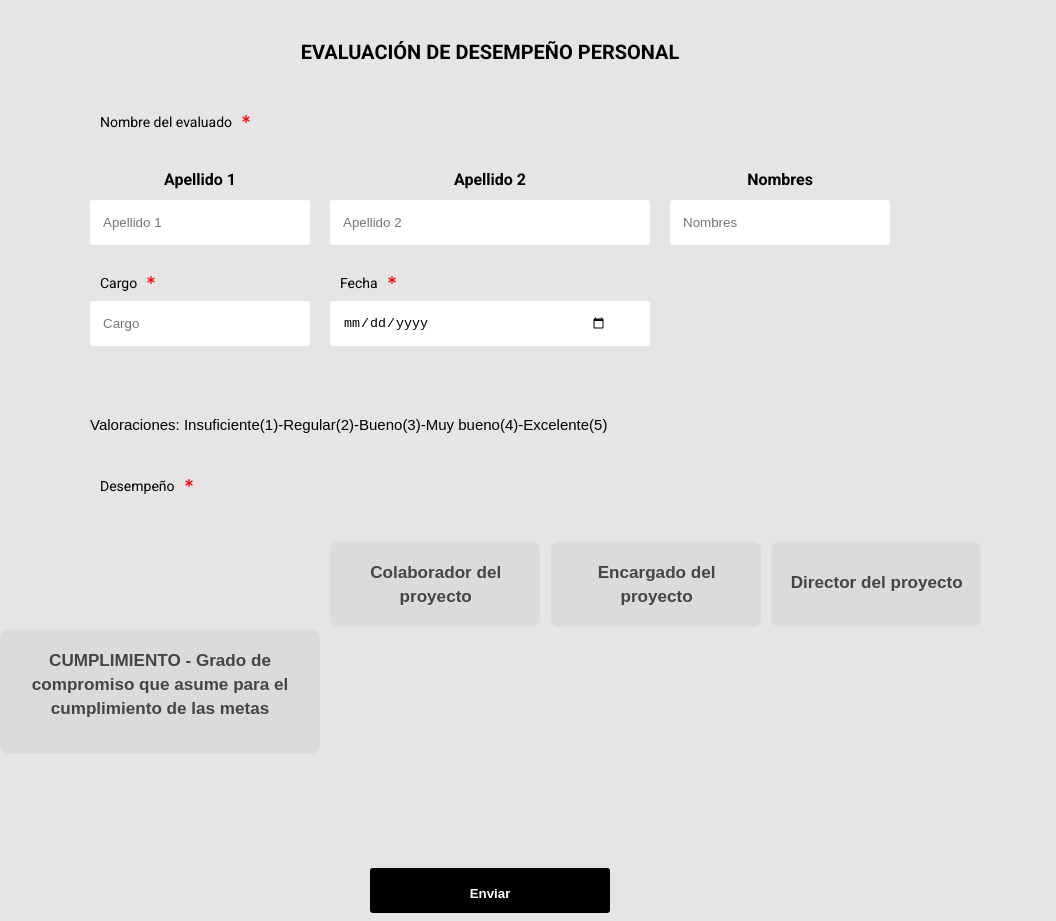
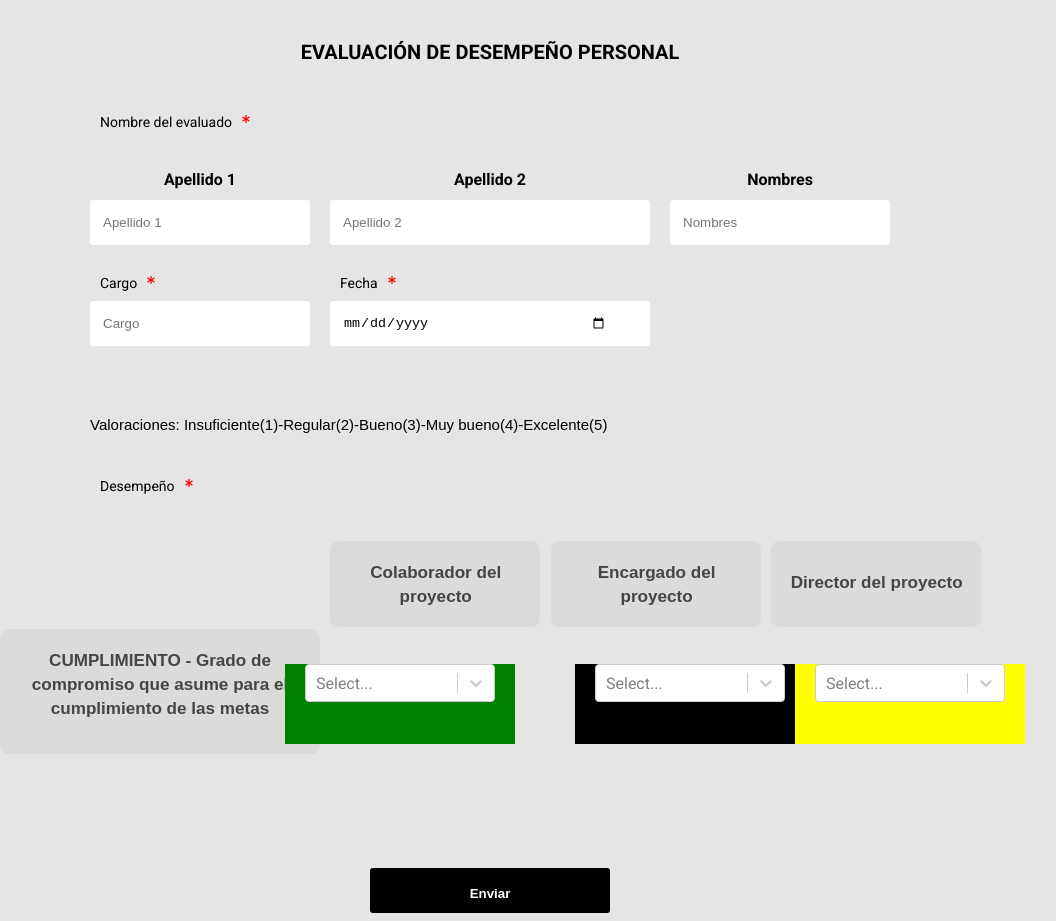
Before and after one commit to E-RI-CK/KillkipProyect1, a React (Create React App) app: page / in a window 1280 px wide. Shown: the whole page, without its empty margins (150-1206 px from the left). Built offline with nearby package versions, Linux system fonts and the light colour scheme.

Commit message:
primera fila de select agregada

```diff
--- a/package.json
+++ b/package.json
@@ -12,6 +12,7 @@
     "react": "^17.0.2",
     "react-dom": "^17.0.2",
     "react-scripts": "4.0.3",
+    "react-select": "^4.3.1",
     "styled-components": "^5.3.0",
     "web-vitals": "^1.1.2"
   },
--- a/src/App.js
+++ b/src/App.js
@@ -185,6 +185,8 @@ const App = () => {
       changeLastName1({ campo: '', valid: 'null' });
       changeLastName2({ campo: '', valid: 'null' });
       changeNames({ campo: '', valid: 'null' });
+      changeCharge({campo:'',valid: 'null'});
+      changeDate({campo:'', valid: 'null'});
     }
     else {
       changeFomulario(false);
--- a/src/componentes/textboxone.js
+++ b/src/componentes/textboxone.js
@@ -1,5 +1,16 @@
 import React from 'react';
-import { ContenedorText,DivBox4, Label } from '../elementos/formularios';
+import { ContenedorText,DivBox4, Label,DivSelect } from '../elementos/formularios';
+import Select from 'react-select';
+
+const options = [
+    {value: 1, label: "1"},
+    {value: 2, label: "2"},
+    {value: 3, label: "3"},
+    {value: 4, label: "4"},
+    {value: 5, label: "5"}
+];
+
+
 
 const TextBox1 = () =>{
     return(
@@ -9,6 +20,24 @@ const TextBox1 = () =>{
                     <b>CUMPLIMIENTO - Grado de <br/> compromiso que asume para el <br/> cumplimiento de las metas </b>
                 </Label>
             </DivBox4>
+            <DivSelect>
+                <Select
+                    className = "select1"
+                    options = {options}
+                />
+            </DivSelect>
+            <DivSelect>
+                <Select
+                    className = "select2"
+                    options = {options}
+                />
+            </DivSelect>
+            <DivSelect>
+                <Select
+                    className = "select3"
+                    options = {options}
+                />
+            </DivSelect>
         </ContenedorText>
     )
 }
--- a/src/elementos/formularios.js
+++ b/src/elementos/formularios.js
@@ -315,6 +315,38 @@ const DivBox4 = styled.div`
         color: #454545;
     }
 `;
+const DivSelect = styled.div`
+
+    display: inline-block;
+
+    .select1{
+        position: absolute;
+        right: 615px;
+        padding: 0 20px 0 20px;
+        width: 230px;
+        height: 80px;
+        background: green;
+    }
+
+    .select2{
+        position: absolute;
+        left: 725px;
+        padding: 0 20px 0 20px;
+        width: 230px;
+        height: 80px;
+        background: black;
+    }
+
+    .select3{
+        position: absolute;
+        left: 945px;
+        padding: 0 20px 0 20px;
+        width: 230px;
+        height: 80px;
+        background: yellow;
+    }
+`;
+
 
 export {
     Formulario,
@@ -337,5 +369,6 @@ export {
     DivBox1,
     DivBox2,
     DivBox3,
-    DivBox4
+    DivBox4,
+    DivSelect
 };
```
Also changed, not shown: 1 other file (tests, documents, lock files or other folders).
